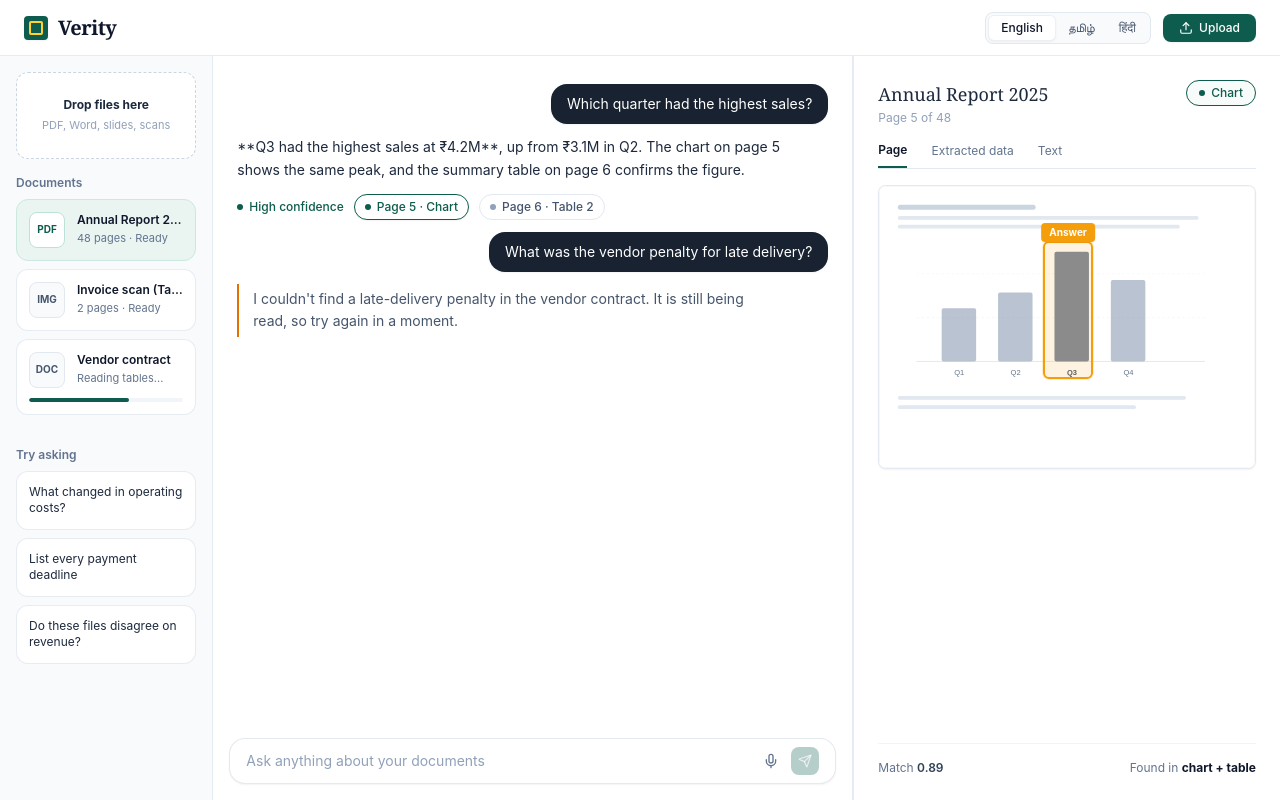
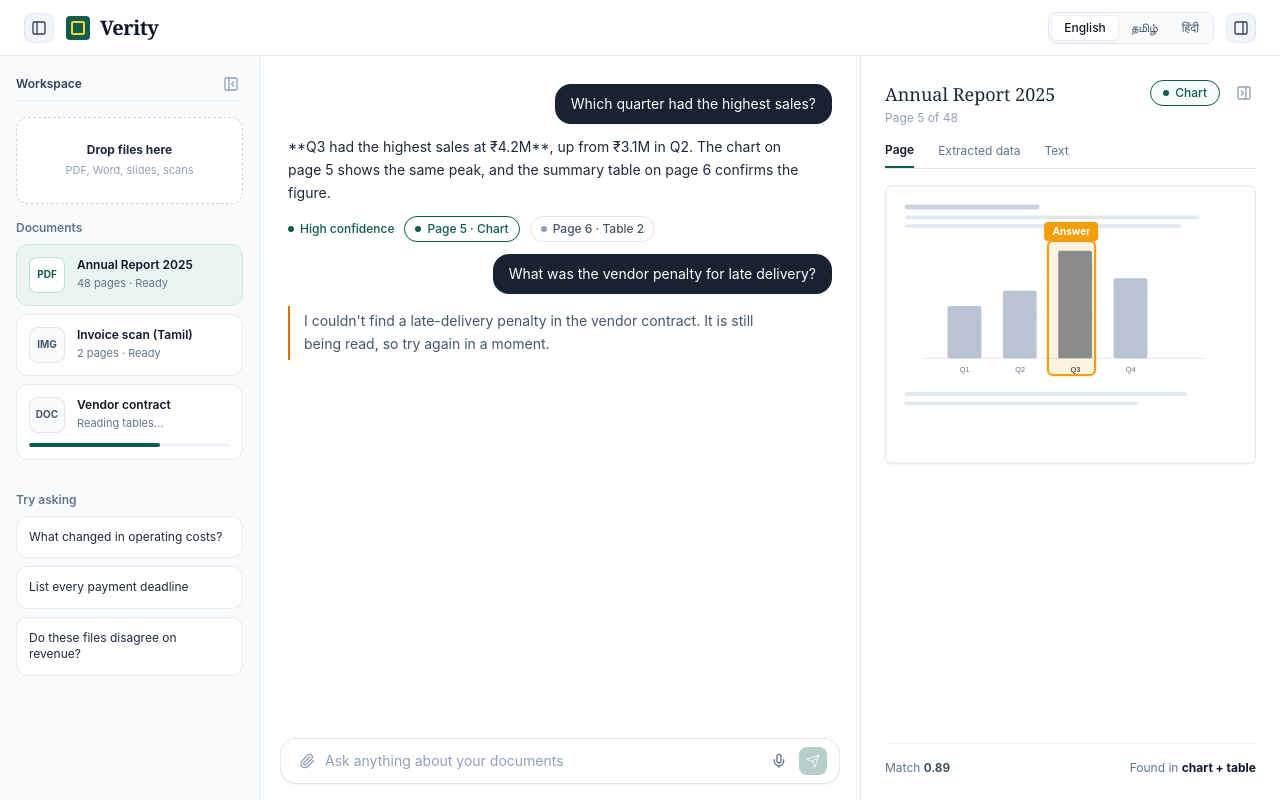
Before and after one commit to jeslin-star-14/Multimodal-Document-Intelligence, a React (Vite) app in the folder frontend/: page / in a window 1280 px wide. Built offline with nearby package versions, Linux system fonts and the light colour scheme.

Commit message:
Move upload button into chat input and add resizable/collapsible side panels

```diff
--- a/frontend/src/App.tsx
+++ b/frontend/src/App.tsx
@@ -1,4 +1,5 @@
-import React, { useState } from 'react';
+import React, { useState, useEffect, useRef } from 'react';
+import { PanelLeftOpen, PanelRightOpen } from 'lucide-react';
 import { Header } from './components/Header';
 import { DocumentPanel } from './components/DocumentPanel/DocumentPanel';
 import { ChatPanel } from './components/ChatPanel/ChatPanel';
@@ -29,6 +30,15 @@ export const App: React.FC = () => {
   const [isLoadingAnswer, setIsLoadingAnswer] = useState<boolean>(false);
   const [language, setLanguage] = useState<LanguageCode>('en');
 
+  // Resizable Panels State
+  const [leftPanelWidth, setLeftPanelWidth] = useState<number>(260);
+  const [isLeftPanelOpen, setIsLeftPanelOpen] = useState<boolean>(true);
+  const [rightPanelWidth, setRightPanelWidth] = useState<number>(420);
+  const [isRightPanelOpen, setIsRightPanelOpen] = useState<boolean>(true);
+
+  const isDraggingLeftRef = useRef(false);
+  const isDraggingRightRef = useRef(false);
+
   // Evidence Panel State
   const [currentPageNumber, setCurrentPageNumber] = useState<number>(5);
   const [selectedCitation, setSelectedCitation] = useState<Citation | null>(
@@ -51,6 +61,48 @@ export const App: React.FC = () => {
         c.boundingBox
     )
     .map((c) => c.boundingBox!);
+
+  // Handle Dragging Left / Right dividers
+  useEffect(() => {
+    const handleMouseMove = (e: MouseEvent) => {
+      if (isDraggingLeftRef.current) {
+        const newWidth = Math.max(180, Math.min(460, e.clientX));
+        setLeftPanelWidth(newWidth);
+      }
+      if (isDraggingRightRef.current) {
+        const newWidth = Math.max(280, Math.min(650, window.innerWidth - e.clientX));
+        setRightPanelWidth(newWidth);
+      }
+    };
+
+    const handleMouseUp = () => {
+      isDraggingLeftRef.current = false;
+      isDraggingRightRef.current = false;
+      document.body.style.cursor = 'default';
+      document.body.style.userSelect = 'auto';
+    };
+
+    window.addEventListener('mousemove', handleMouseMove);
+    window.addEventListener('mouseup', handleMouseUp);
+    return () => {
+      window.removeEventListener('mousemove', handleMouseMove);
+      window.removeEventListener('mouseup', handleMouseUp);
+    };
+  }, []);
+
+  const handleStartDragLeft = (e: React.MouseEvent) => {
+    e.preventDefault();
+    isDraggingLeftRef.current = true;
+    document.body.style.cursor = 'col-resize';
+    document.body.style.userSelect = 'none';
+  };
+
+  const handleStartDragRight = (e: React.MouseEvent) => {
+    e.preventDefault();
+    isDraggingRightRef.current = true;
+    document.body.style.cursor = 'col-resize';
+    document.body.style.userSelect = 'none';
+  };
 
   // Handle Document Selection
   const handleSelectDocument = (docId: string) => {
@@ -77,6 +129,10 @@ export const App: React.FC = () => {
     if (citation.boundingBox) {
       setActiveBoxId(citation.boundingBox.id);
     }
+    // Auto-open right panel if closed
+    if (!isRightPanelOpen) {
+      setIsRightPanelOpen(true);
+    }
   };
 
   // Handle Selecting a Chunk in Evidence Panel
@@ -89,7 +145,7 @@ export const App: React.FC = () => {
     }
   };
 
-  // Handle File Upload Simulation with Multi-step Progress
+  // Handle File Upload Simulation
   const handleFileUpload = (files: FileList | File[]) => {
     Array.from(files).forEach((file, index) => {
       const fileId = `doc-${Date.now()}-${index}`;
@@ -113,6 +169,11 @@ export const App: React.FC = () => {
 
       setDocuments((prev) => [newDoc, ...prev]);
       setSelectedDocId(fileId);
+
+      // Auto-open left panel to show upload progress
+      if (!isLeftPanelOpen) {
+        setIsLeftPanelOpen(true);
+      }
 
       // Transition to Ready
       setTimeout(() => {
@@ -252,43 +313,79 @@ export const App: React.FC = () => {
 
   return (
     <div className="flex flex-col h-screen overflow-hidden bg-[#f8fafc] text-slate-900">
-      {/* Global Header */}
+      {/* Header */}
       <Header
         language={language}
         onLanguageChange={setLanguage}
-        onOpenUpload={() => {
-          const input = document.createElement('input');
-          input.type = 'file';
-          input.multiple = true;
-          input.onchange = (e: any) => {
-            if (e.target.files) handleFileUpload(e.target.files);
-          };
-          input.click();
-        }}
+        isLeftPanelOpen={isLeftPanelOpen}
+        onToggleLeftPanel={() => setIsLeftPanelOpen((prev) => !prev)}
+        isRightPanelOpen={isRightPanelOpen}
+        onToggleRightPanel={() => setIsRightPanelOpen((prev) => !prev)}
       />
 
-      {/* 3-Panel Main Layout (Left: Documents | Middle: Chat | Right: Evidence) */}
-      <main className="flex-1 grid grid-cols-1 md:grid-cols-12 overflow-hidden">
-        {/* Left: Document Panel (Col span 3) */}
-        <div className="hidden md:block md:col-span-3 lg:col-span-2 h-full overflow-hidden">
+      {/* Main 3-Panel Workspace */}
+      <main className="flex-1 flex flex-row overflow-hidden relative">
+        {/* Left: Document Panel (Collapsible & Draggable Resizable) */}
+        {isLeftPanelOpen && (
+          <div
+            style={{ width: `${leftPanelWidth}px` }}
+            className="shrink-0 h-full overflow-hidden border-r border-slate-200/80 transition-[width] duration-75"
+          >
             <DocumentPanel
               documents={documents}
               selectedDocId={selectedDocId}
               onSelectDocument={handleSelectDocument}
               onFileUpload={handleFileUpload}
               onSelectQuestion={handleSendMessage}
+              onClosePanel={() => setIsLeftPanelOpen(false)}
               language={language}
             />
           </div>
+        )}
 
-        {/* Middle: Chat Panel (Col span 5 / 6) */}
-        <div className="col-span-1 md:col-span-5 lg:col-span-6 h-full overflow-hidden border-r border-slate-200/80">
+        {/* Left Drag Resize Splitter Handle */}
+        {isLeftPanelOpen && (
+          <div
+            onMouseDown={handleStartDragLeft}
+            className="w-1 hover:w-1.5 bg-transparent hover:bg-[#0d5c4d]/40 transition-colors cursor-col-resize shrink-0 z-20 select-none relative group"
+            title="Drag to resize Documents Panel"
+          >
+            <div className="absolute inset-y-0 -left-1 -right-1 cursor-col-resize" />
+          </div>
+        )}
+
+        {/* Middle: Chat Panel (Fluid width) */}
+        <div className="flex-1 h-full overflow-hidden relative flex flex-col bg-white">
+          {/* Quick Floating Restore Buttons when panels are closed */}
+          {!isLeftPanelOpen && (
+            <button
+              onClick={() => setIsLeftPanelOpen(true)}
+              className="absolute top-3 left-3 z-10 flex items-center space-x-1.5 px-2.5 py-1.5 bg-white border border-slate-200 rounded-lg shadow-xs text-xs font-medium text-slate-600 hover:text-slate-900 hover:bg-slate-50 transition-all cursor-pointer"
+              title="Show Documents Panel"
+            >
+              <PanelLeftOpen className="w-3.5 h-3.5 text-[#0d5c4d]" />
+              <span>Documents</span>
+            </button>
+          )}
+
+          {!isRightPanelOpen && (
+            <button
+              onClick={() => setIsRightPanelOpen(true)}
+              className="absolute top-3 right-3 z-10 flex items-center space-x-1.5 px-2.5 py-1.5 bg-white border border-slate-200 rounded-lg shadow-xs text-xs font-medium text-slate-600 hover:text-slate-900 hover:bg-slate-50 transition-all cursor-pointer"
+              title="Show Evidence Panel"
+            >
+              <span>Evidence</span>
+              <PanelRightOpen className="w-3.5 h-3.5 text-[#0d5c4d]" />
+            </button>
+          )}
+
           <ChatPanel
             messages={messages}
             isLoading={isLoadingAnswer}
             selectedCitation={selectedCitation}
             onCitationClick={handleCitationClick}
             onSendMessage={handleSendMessage}
+            onFileUpload={handleFileUpload}
             onOpenConflicts={(conflicts) => {
               setActiveConflicts(conflicts);
               setIsConflictModalOpen(true);
@@ -298,8 +395,23 @@ export const App: React.FC = () => {
           />
         </div>
 
-        {/* Right: Evidence Panel (Col span 4) */}
-        <div className="hidden md:block md:col-span-4 lg:col-span-4 h-full overflow-hidden">
+        {/* Right Drag Resize Splitter Handle */}
+        {isRightPanelOpen && (
+          <div
+            onMouseDown={handleStartDragRight}
+            className="w-1 hover:w-1.5 bg-transparent hover:bg-[#0d5c4d]/40 transition-colors cursor-col-resize shrink-0 z-20 select-none relative group"
+            title="Drag to resize Evidence Panel"
+          >
+            <div className="absolute inset-y-0 -left-1 -right-1 cursor-col-resize" />
+          </div>
+        )}
+
+        {/* Right: Evidence Panel (Collapsible & Draggable Resizable) */}
+        {isRightPanelOpen && (
+          <div
+            style={{ width: `${rightPanelWidth}px` }}
+            className="shrink-0 h-full overflow-hidden border-l border-slate-200/80 transition-[width] duration-75"
+          >
             <EvidencePanel
               activeDocument={activeDocument}
               currentPageNumber={currentPageNumber}
@@ -310,9 +422,11 @@ export const App: React.FC = () => {
               chunks={mockChunks.filter((c) => c.documentId === activeDocument?.id)}
               activeChunkId={activeChunkId}
               onSelectChunk={handleSelectChunk}
+              onClosePanel={() => setIsRightPanelOpen(false)}
               language={language}
             />
           </div>
+        )}
       </main>
 
       {/* Cross-Document Conflict Modal */}
--- a/frontend/src/components/ChatPanel/ChatInput.tsx
+++ b/frontend/src/components/ChatPanel/ChatInput.tsx
@@ -1,9 +1,10 @@
 import React, { useState, useRef } from 'react';
-import { Send, Mic } from 'lucide-react';
+import { Send, Mic, Paperclip } from 'lucide-react';
 import type { LanguageCode } from '../../types';
 
 interface ChatInputProps {
   onSendMessage: (query: string) => void;
+  onFileUpload?: (files: FileList | File[]) => void;
   isLoading?: boolean;
   language: LanguageCode;
   selectedDocName?: string;
@@ -11,17 +12,25 @@ interface ChatInputProps {
 
 export const ChatInput: React.FC<ChatInputProps> = ({
   onSendMessage,
+  onFileUpload,
   isLoading = false,
 }) => {
   const [inputQuery, setInputQuery] = useState('');
   const [isListening, setIsListening] = useState(false);
   const inputRef = useRef<HTMLInputElement>(null);
+  const fileInputRef = useRef<HTMLInputElement>(null);
 
   const handleSubmit = (e?: React.FormEvent) => {
     if (e) e.preventDefault();
     if (!inputQuery.trim() || isLoading) return;
     onSendMessage(inputQuery.trim());
     setInputQuery('');
+  };
+
+  const handleFileChange = (e: React.ChangeEvent<HTMLInputElement>) => {
+    if (e.target.files && e.target.files.length > 0 && onFileUpload) {
+      onFileUpload(e.target.files);
+    }
   };
 
   const handleToggleMic = () => {
@@ -55,8 +64,30 @@ export const ChatInput: React.FC<ChatInputProps> = ({
     <div className="p-4 bg-transparent sticky bottom-0">
       <form
         onSubmit={handleSubmit}
-        className="flex items-center bg-white border border-slate-200/90 rounded-2xl px-4 py-2 shadow-xs transition-all focus-within:border-slate-300"
+        className="flex items-center bg-white border border-slate-200/90 rounded-2xl px-3 py-2 shadow-xs transition-all focus-within:border-slate-300"
       >
+        {/* Hidden File Input for In-Chat Upload */}
+        <input
+          ref={fileInputRef}
+          type="file"
+          multiple
+          accept=".pdf,.docx,.pptx,.png,.jpg,.jpeg,.tiff,.webp"
+          onChange={handleFileChange}
+          className="hidden"
+        />
+
+        {/* Attachment Upload Button inside Chat */}
+        <button
+          type="button"
+          onClick={() => fileInputRef.current?.click()}
+          className="p-1.5 rounded-lg text-slate-400 hover:text-slate-700 hover:bg-slate-100 transition-colors cursor-pointer mr-1"
+          title="Upload documents or images (PDF, DOCX, PPTX, Images)"
+          aria-label="Upload documents or images"
+        >
+          <Paperclip className="w-4 h-4" />
+        </button>
+
+        {/* Query Input */}
         <input
           ref={inputRef}
           type="text"
--- a/frontend/src/components/ChatPanel/ChatPanel.tsx
+++ b/frontend/src/components/ChatPanel/ChatPanel.tsx
@@ -9,6 +9,7 @@ interface ChatPanelProps {
   selectedCitation: Citation | null;
   onCitationClick: (citation: Citation) => void;
   onSendMessage: (text: string) => void;
+  onFileUpload?: (files: FileList | File[]) => void;
   onOpenConflicts: (conflicts: ConflictRecord[]) => void;
   language: LanguageCode;
   selectedDocName?: string;
@@ -20,6 +21,7 @@ export const ChatPanel: React.FC<ChatPanelProps> = ({
   selectedCitation,
   onCitationClick,
   onSendMessage,
+  onFileUpload,
   onOpenConflicts,
   language,
   selectedDocName,
@@ -31,7 +33,7 @@ export const ChatPanel: React.FC<ChatPanelProps> = ({
   }, [messages, isLoading]);
 
   return (
-    <div className="h-full flex flex-col bg-white overflow-hidden">
+    <div className="h-full flex flex-col bg-white overflow-hidden relative">
       {/* Scrollable Conversation Stream */}
       <div className="flex-1 overflow-y-auto px-6 py-4 space-y-4">
         {messages.map((msg) => (
@@ -58,6 +60,7 @@ export const ChatPanel: React.FC<ChatPanelProps> = ({
       {/* Floating Bottom Input Bar */}
       <ChatInput
         onSendMessage={onSendMessage}
+        onFileUpload={onFileUpload}
         isLoading={isLoading}
         language={language}
         selectedDocName={selectedDocName}
--- a/frontend/src/components/DocumentPanel/DocumentPanel.tsx
+++ b/frontend/src/components/DocumentPanel/DocumentPanel.tsx
@@ -1,4 +1,5 @@
 import React from 'react';
+import { PanelLeftClose } from 'lucide-react';
 import type { DocumentItem, LanguageCode } from '../../types';
 import { FileUploadZone } from './FileUploadZone';
 import { DocumentList } from './DocumentList';
@@ -10,6 +11,7 @@ interface DocumentPanelProps {
   onSelectDocument: (id: string) => void;
   onFileUpload: (files: FileList | File[]) => void;
   onSelectQuestion: (question: string) => void;
+  onClosePanel?: () => void;
   language: LanguageCode;
 }
 
@@ -19,12 +21,28 @@ export const DocumentPanel: React.FC<DocumentPanelProps> = ({
   onSelectDocument,
   onFileUpload,
   onSelectQuestion,
+  onClosePanel,
   language,
 }) => {
   const selectedDoc = documents.find((d) => d.id === selectedDocId) || documents[0];
 
   return (
-    <div className="h-full flex flex-col bg-[#f8fafc] border-r border-slate-200/80 p-4 space-y-4 overflow-y-auto">
+    <div className="h-full flex flex-col bg-[#f8fafc] p-4 space-y-4 overflow-y-auto relative select-none">
+      {/* Panel Close/Hide Button at top */}
+      {onClosePanel && (
+        <div className="flex items-center justify-between pb-1 border-b border-slate-200/60">
+          <span className="text-xs font-semibold text-slate-700">Workspace</span>
+          <button
+            onClick={onClosePanel}
+            className="p-1 rounded-md text-slate-400 hover:text-slate-700 hover:bg-slate-200/60 transition-colors cursor-pointer"
+            title="Hide panel"
+            aria-label="Hide documents panel"
+          >
+            <PanelLeftClose className="w-4 h-4" />
+          </button>
+        </div>
+      )}
+
       {/* Top File Upload Drop Zone */}
       <FileUploadZone language={language} onFileUpload={onFileUpload} />
 
--- a/frontend/src/components/EvidencePanel/EvidencePanel.tsx
+++ b/frontend/src/components/EvidencePanel/EvidencePanel.tsx
@@ -1,4 +1,5 @@
 import React, { useState } from 'react';
+import { PanelRightClose } from 'lucide-react';
 import type { DocumentChunk, BoundingBox, DocumentItem, LanguageCode } from '../../types';
 import { PageViewer } from './PageViewer';
 
@@ -12,6 +13,7 @@ interface EvidencePanelProps {
   chunks: DocumentChunk[];
   activeChunkId?: string;
   onSelectChunk: (chunk: DocumentChunk) => void;
+  onClosePanel?: () => void;
   language: LanguageCode;
 }
 
@@ -22,6 +24,7 @@ export const EvidencePanel: React.FC<EvidencePanelProps> = ({
   boundingBoxes,
   activeBoxId,
   onBoxClick,
+  onClosePanel,
   language,
 }) => {
   const [activeTab, setActiveTab] = useState<'page' | 'data' | 'text'>('page');
@@ -35,7 +38,7 @@ export const EvidencePanel: React.FC<EvidencePanelProps> = ({
   const docTitle = activeDocument?.name || 'Annual Report 2025';
 
   return (
-    <div className="h-full flex flex-col bg-white border-l border-slate-200/80 p-6 overflow-y-auto">
+    <div className="h-full flex flex-col bg-white p-6 overflow-y-auto relative select-none">
       {/* Top Header */}
       <div className="flex items-start justify-between pb-4">
         <div>
@@ -47,11 +50,24 @@ export const EvidencePanel: React.FC<EvidencePanelProps> = ({
           </p>
         </div>
 
-        {/* Top Right Chunk Type Badge */}
-        <span className="inline-flex items-center space-x-1.5 px-3 py-1 rounded-full text-xs font-medium border border-[#0d5c4d] text-[#0d5c4d] bg-[#eaf5f2]/40">
-          <span className="w-1.5 h-1.5 rounded-full bg-[#0d5c4d]" />
-          <span>Chart</span>
-        </span>
+        {/* Top Right Controls: Chunk Type Badge + Hide button */}
+        <div className="flex items-center space-x-2">
+          <span className="inline-flex items-center space-x-1.5 px-3 py-1 rounded-full text-xs font-medium border border-[#0d5c4d] text-[#0d5c4d] bg-[#eaf5f2]/40">
+            <span className="w-1.5 h-1.5 rounded-full bg-[#0d5c4d]" />
+            <span>Chart</span>
+          </span>
+
+          {onClosePanel && (
+            <button
+              onClick={onClosePanel}
+              className="p-1 rounded-md text-slate-400 hover:text-slate-700 hover:bg-slate-100 transition-colors cursor-pointer ml-1"
+              title="Hide evidence panel"
+              aria-label="Hide evidence panel"
+            >
+              <PanelRightClose className="w-4 h-4" />
+            </button>
+          )}
+        </div>
       </div>
 
       {/* Tabs */}
--- a/frontend/src/components/Header.tsx
+++ b/frontend/src/components/Header.tsx
@@ -1,21 +1,41 @@
 import React from 'react';
-import { Upload } from 'lucide-react';
+import { PanelLeft, PanelRight } from 'lucide-react';
 import type { LanguageCode } from '../types';
 
 interface HeaderProps {
   language: LanguageCode;
   onLanguageChange: (lang: LanguageCode) => void;
-  onOpenUpload: () => void;
+  isLeftPanelOpen: boolean;
+  onToggleLeftPanel: () => void;
+  isRightPanelOpen: boolean;
+  onToggleRightPanel: () => void;
 }
 
 export const Header: React.FC<HeaderProps> = ({
   language,
   onLanguageChange,
-  onOpenUpload,
+  isLeftPanelOpen,
+  onToggleLeftPanel,
+  isRightPanelOpen,
+  onToggleRightPanel,
 }) => {
   return (
-    <header className="h-14 bg-white border-b border-slate-200/80 px-6 flex items-center justify-between sticky top-0 z-30">
-      {/* Brand & Logo */}
+    <header className="h-14 bg-white border-b border-slate-200/80 px-4 sm:px-6 flex items-center justify-between sticky top-0 z-30 select-none">
+      {/* Brand & Left Panel Toggle */}
+      <div className="flex items-center space-x-3">
+        <button
+          onClick={onToggleLeftPanel}
+          className={`p-1.5 rounded-lg border transition-colors cursor-pointer ${
+            isLeftPanelOpen
+              ? 'bg-slate-100 text-slate-700 border-slate-200 hover:bg-slate-200'
+              : 'bg-white text-slate-400 border-slate-200 hover:text-slate-800'
+          }`}
+          title={isLeftPanelOpen ? 'Hide Documents Panel' : 'Show Documents Panel'}
+          aria-label="Toggle Documents Panel"
+        >
+          <PanelLeft className="w-4 h-4" />
+        </button>
+
         <div className="flex items-center space-x-2.5">
           <div className="w-6 h-6 rounded bg-[#0d5c4d] flex items-center justify-center text-white shadow-xs">
             <div className="w-3.5 h-3.5 border-2 border-amber-300 rounded-[2px]" />
@@ -24,8 +44,9 @@ export const Header: React.FC<HeaderProps> = ({
             Verity
           </span>
         </div>
+      </div>
 
-      {/* Right Controls: Language Segmented Button & Upload */}
+      {/* Right Controls: Language Segmented Button & Right Panel Toggle */}
       <div className="flex items-center space-x-3">
         {/* Language Tabs */}
         <div className="flex items-center bg-slate-50 border border-slate-200 rounded-lg p-0.5 text-xs text-slate-600">
@@ -61,13 +82,18 @@ export const Header: React.FC<HeaderProps> = ({
           </button>
         </div>
 
-        {/* Primary Upload Button */}
+        {/* Right Panel Toggle Button */}
         <button
-          onClick={onOpenUpload}
-          className="flex items-center space-x-1.5 px-4 py-1.5 rounded-lg text-xs font-medium bg-[#0d5c4d] text-white hover:bg-[#0a473b] transition-colors shadow-xs cursor-pointer active:scale-98"
+          onClick={onToggleRightPanel}
+          className={`p-1.5 rounded-lg border transition-colors cursor-pointer ${
+            isRightPanelOpen
+              ? 'bg-slate-100 text-slate-700 border-slate-200 hover:bg-slate-200'
+              : 'bg-white text-slate-400 border-slate-200 hover:text-slate-800'
+          }`}
+          title={isRightPanelOpen ? 'Hide Evidence Panel' : 'Show Evidence Panel'}
+          aria-label="Toggle Evidence Panel"
         >
-          <Upload className="w-3.5 h-3.5" />
-          <span>Upload</span>
+          <PanelRight className="w-4 h-4" />
         </button>
       </div>
     </header>
```
Lines whose indentation alone changed are shown as unchanged.
